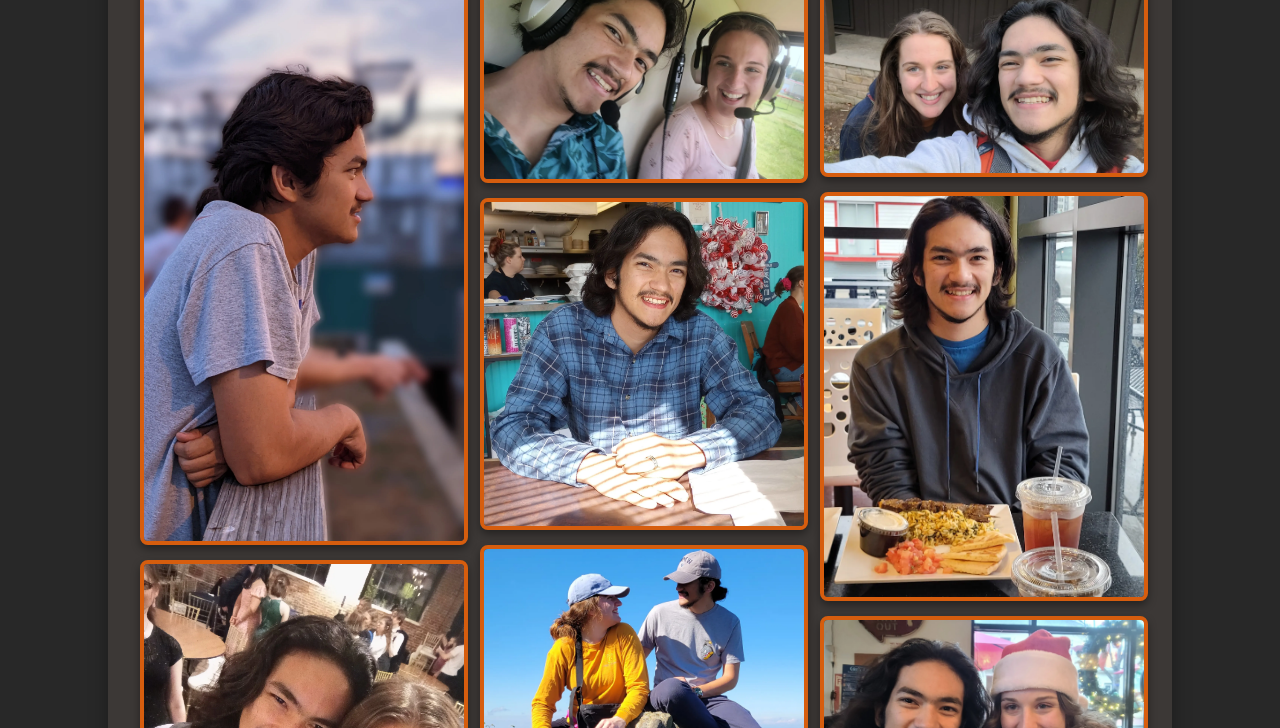
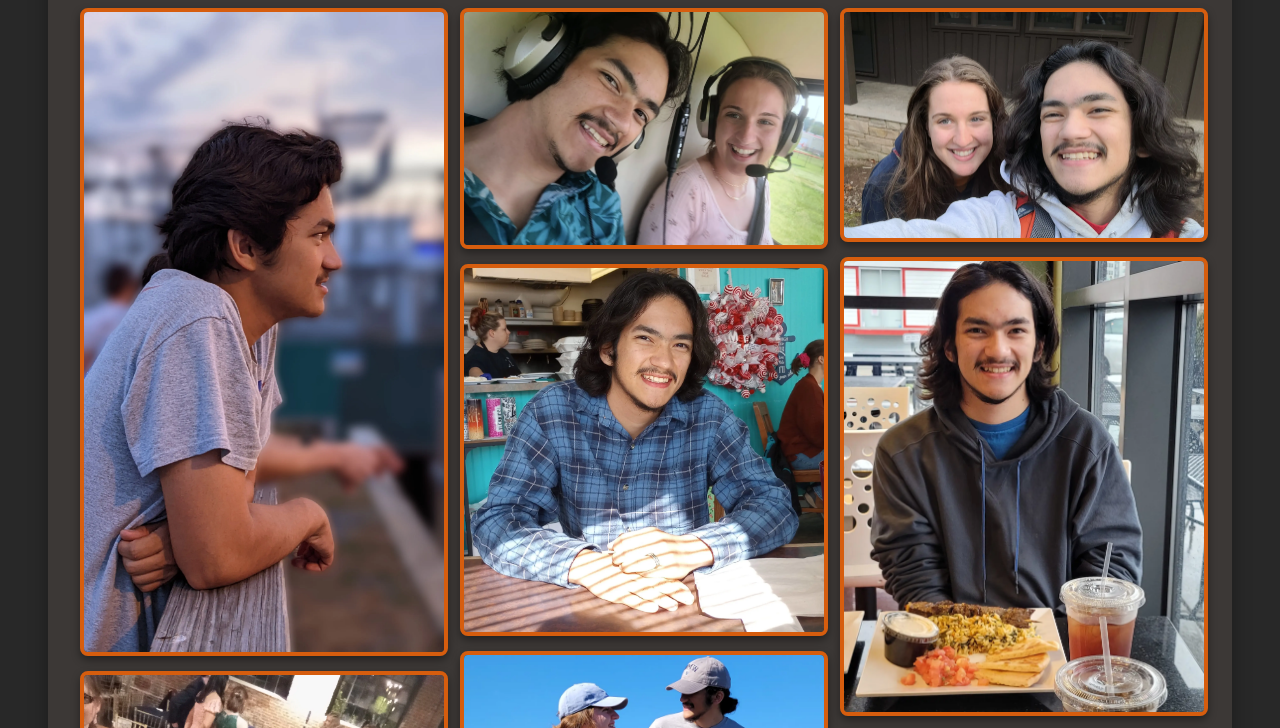
Before and after one commit to DillanPie/Webpage, a website built with Vite: page gallery.html in a window 1280 px wide. Shown: the part 330-1058 px from the top of the page. Built offline with nearby package versions, Linux system fonts and the light colour scheme; a web font is replaced by a local one; what photoswipe would draw is missing.

Commit message:
Made container now use styles.css unified page look

```diff
--- a/css/media.css
+++ b/css/media.css
@@ -1,10 +1,3 @@
-
-.container {
-    max-width: 1000px;
-    margin: auto;
-    padding: 2rem;
-}
-
 h1 {
   text-align: center;
   color: var(--gruvbox-yellow-soft);
@@ -33,7 +26,10 @@ h1 {
 /* For 3-wide video game grid */
 .games-grid {
   display: grid;
-    grid-template-columns: repeat(3, 1fr); /* This creates 3 equal-width columns */
+  grid-template-columns: repeat(
+    3,
+    1fr
+  ); /* This creates 3 equal-width columns */
   gap: 20px;
 
   /* These lines keep it centered and prevent it from becoming too wide */
@@ -41,7 +37,7 @@ h1 {
   margin: auto;
 }
 
-.music-grid{
+.music-grid {
   display: grid;
   grid-template-columns: repeat(4, 1fr);
   gap: 20px;
@@ -55,11 +51,10 @@ h1 {
 }
 
 .music-grid .media-item img {
-    width: 100%;    /* Make the image fill the full width of the grid column */
-    height: auto;     /* CRITICAL: Let the height adjust automatically to maintain the aspect ratio */
+  width: 100%; /* Make the image fill the full width of the grid column */
+  height: auto; /* CRITICAL: Let the height adjust automatically to maintain the aspect ratio */
   object-fit: contain; /* Good practice: Ensures the whole image is contained */
 }
-
 
 @media (max-width: 900px) {
   .four-col-grid {
--- a/css/projects.css
+++ b/css/projects.css
@@ -1,9 +1,3 @@
-.container {
-    max-width: 1000px;
-    margin: auto;
-    padding: 20px;
-}
-
 h1 {
   text-align: center;
   color: var(--gruvbox-yellow-soft);
@@ -17,7 +11,6 @@ h1 {
   gap: 20px; /* Reduced gap for mobile */
   margin-top: 30px;
 }
-
 
 .project-item {
   text-align: left;
```
Lines whose indentation alone changed are shown as unchanged.
